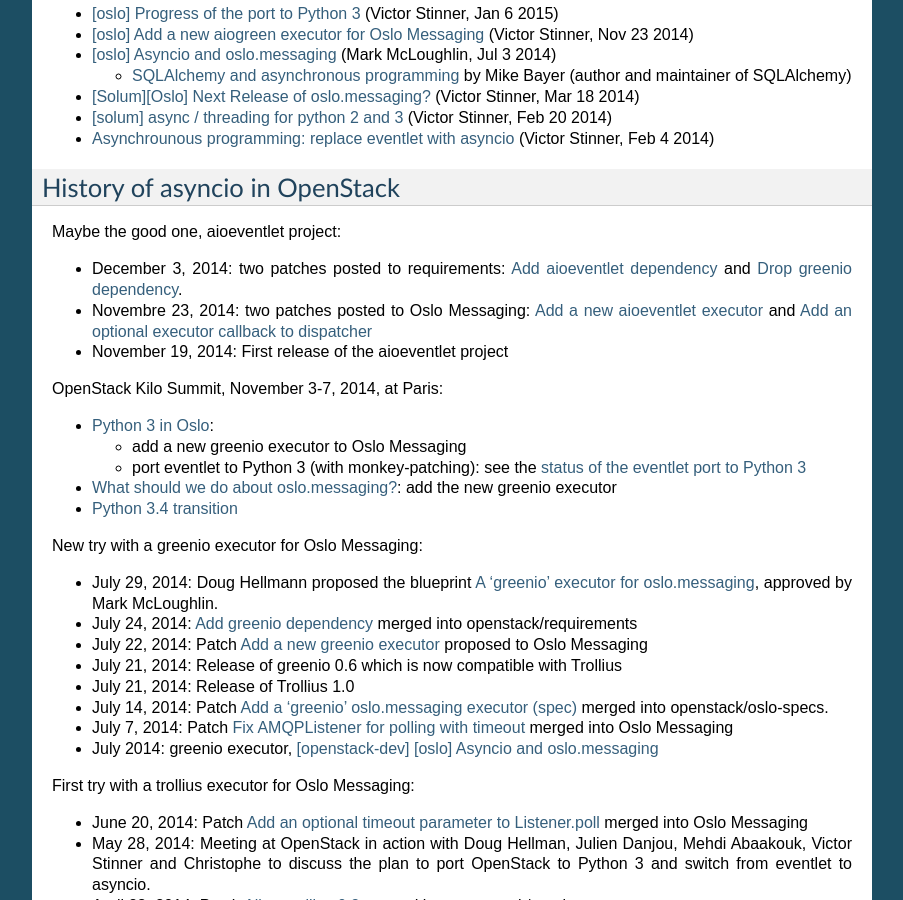
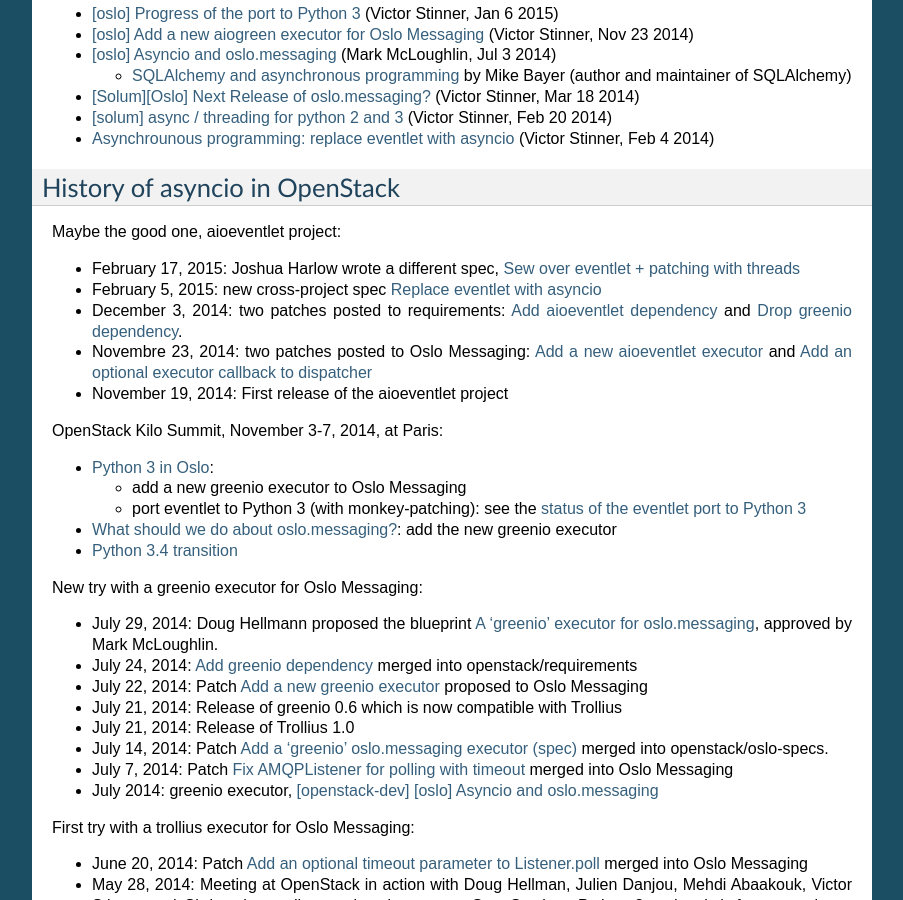
Before and after one commit to openstack-archive/deb-python-aioeventlet, a Sphinx documentation site: the page built from doc/openstack.rst, in a window 1280 px wide and 900 px high, scrolled down 1912 px. Shown: the whole window, without its empty margins (198-1101 px from the left). Built offline with Sphinx 7.4.7, drawn with Linux system fonts in a browser that asks for light colours.

Commit message:
openstack: add 2 specs

```diff
--- a/doc/openstack.rst
+++ b/doc/openstack.rst
@@ -144,6 +144,11 @@
 
 Maybe the good one, aioeventlet project:
 
+* February 17, 2015: Joshua Harlow wrote a different spec,
+  `Sew over eventlet + patching with threads
+  <https://review.openstack.org/#/c/156711/>`_
+* February 5, 2015: new cross-project spec `Replace eventlet with asyncio
+  <https://review.openstack.org/#/c/153298/>`_
 * December 3, 2014: two patches posted to requirements:
   `Add aioeventlet dependency <https://review.openstack.org/#/c/138750/>`_
   and `Drop greenio dependency <https://review.openstack.org/#/c/138748/>`_.
```
